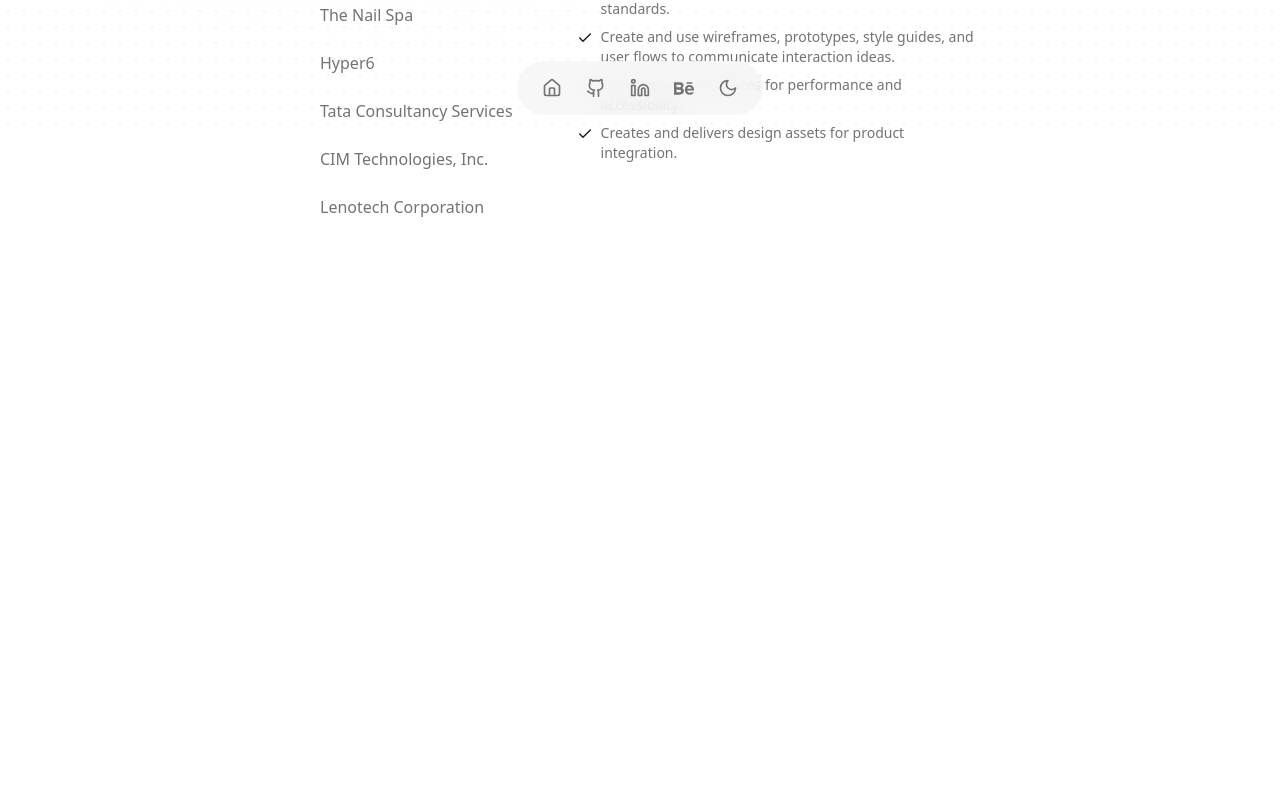
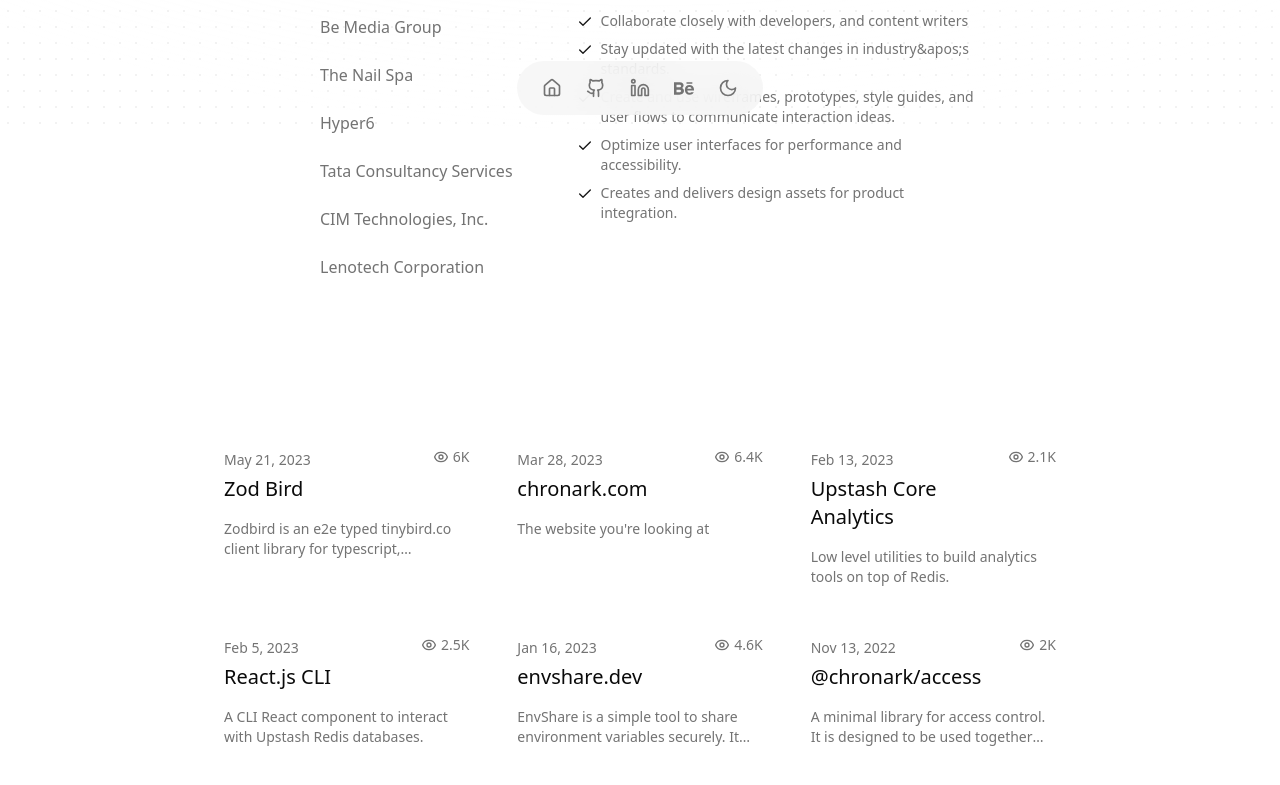
Before and after one commit to icandrew/portfolio, a Next.js app: page / in a window 1280 px wide. Shown: the part 669-1454 px from the top of the page. Before the commit the page ends 1024 px from the top, so only its background shows below. Built offline with nearby package versions, Linux system fonts and the light colour scheme.

Commit message:
Added magic-card effect (unused)

```diff
--- a/app/page.tsx
+++ b/app/page.tsx
@@ -2,6 +2,7 @@
 import { Portfolio } from "@/components/portfolio"
 import { Background } from "@/components/ui/background-pattern"
 import { AnimatedModalDemo } from "@/components/animated-modal-demo"
+import ProjectGrid from "@/components/project-grid"
 
 export default function HomePage() {
   return (
@@ -16,9 +17,10 @@
           <div className="flex justify-center md:justify-end px-4 md:px-0 pt-4">
             <AnimatedModalDemo />
           </div>
-        </div>
-        <div className="py-16">
-          <Portfolio />
+          <div className="space-y-16 py-16">
+            <Portfolio />
+            <ProjectGrid />
+          </div>
         </div>
       </div>
       <NavLinks />
--- /dev/null
+++ b/components/project-grid.tsx
@@ -0,0 +1,97 @@
+interface Project {
+  title: string
+  date: string
+  views: string
+  description: string
+  slug: string
+}
+
+export default function ProjectGrid() {
+  const projects: Project[] = [
+    {
+      title: "Zod Bird",
+      date: "May 21, 2023",
+      views: "6K",
+      description: "Zodbird is an e2e typed tinybird.co client library for typescript, leveraging zod for type safety and transformations",
+      slug: "zod-bird"
+    },
+    {
+      title: "chronark.com",
+      date: "Mar 28, 2023",
+      views: "6.4K",
+      description: "The website you're looking at",
+      slug: "chronark-com"
+    },
+    {
+      title: "Upstash Core Analytics",
+      date: "Feb 13, 2023",
+      views: "2.1K",
+      description: "Low level utilities to build analytics tools on top of Redis.",
+      slug: "upstash-core-analytics"
+    },
+    {
+      title: "React.js CLI",
+      date: "Feb 5, 2023",
+      views: "2.5K",
+      description: "A CLI React component to interact with Upstash Redis databases.",
+      slug: "react-js-cli"
+    },
+    {
+      title: "envshare.dev",
+      date: "Jan 16, 2023",
+      views: "4.6K",
+      description: "EnvShare is a simple tool to share environment variables securely. It uses AES-GCM to encrypt your data before sending it to the server. The encryption key never leaves your browser.",
+      slug: "envshare-dev"
+    },
+    {
+      title: "@chronark/access",
+      date: "Nov 13, 2022",
+      views: "2K",
+      description: "A minimal library for access control. It is designed to be used together with opaque access tokens by providing a simple interface to define roles",
+      slug: "chronark-access"
+    }
+  ]
+
+  return (
+    <div className="grid grid-cols-1 md:grid-cols-2 lg:grid-cols-3 gap-4 p-4">
+      {projects.map((project) => (
+        <a
+          key={project.slug}
+          href={`/projects/${project.slug}`}
+          className="block p-4 rounded-lg bg-card hover:bg-muted transition-colors"
+        >
+          <div className="flex justify-between items-start mb-4">
+            <div className="space-y-1">
+              <span className="text-muted-foreground text-sm">{project.date}</span>
+              <h2 className="text-xl font-medium text-foreground">{project.title}</h2>
+            </div>
+            <div className="flex items-center text-muted-foreground text-sm">
+              <svg
+                className="w-4 h-4 mr-1"
+                fill="none"
+                stroke="currentColor"
+                viewBox="0 0 24 24"
+                xmlns="http://www.w3.org/2000/svg"
+              >
+                <path
+                  strokeLinecap="round"
+                  strokeLinejoin="round"
+                  strokeWidth={2}
+                  d="M15 12a3 3 0 11-6 0 3 3 0 016 0z"
+                />
+                <path
+                  strokeLinecap="round"
+                  strokeLinejoin="round"
+                  strokeWidth={2}
+                  d="M2.458 12C3.732 7.943 7.523 5 12 5c4.478 0 8.268 2.943 9.542 7-1.274 4.057-5.064 7-9.542 7-4.477 0-8.268-2.943-9.542-7z"
+                />
+              </svg>
+              {project.views}
+            </div>
+          </div>
+          <p className="text-muted-foreground text-sm line-clamp-2">{project.description}</p>
+        </a>
+      ))}
+    </div>
+  )
+}
--- /dev/null
+++ b/components/ui/magic-card.tsx
@@ -0,0 +1,92 @@
+"use client";
+
+import React, { useCallback, useEffect, useRef } from "react";
+import { motion, useMotionTemplate, useMotionValue } from "framer-motion";
+
+import { cn } from "@/lib/utils";
+
+export interface MagicCardProps extends React.HTMLAttributes<HTMLDivElement> {
+  gradientSize?: number;
+  gradientColor?: string;
+  gradientOpacity?: number;
+}
+
+export function MagicCard({
+  children,
+  className,
+  gradientSize = 200,
+  gradientColor = "#262626",
+  gradientOpacity = 0.8,
+}: MagicCardProps) {
+  const cardRef = useRef<HTMLDivElement>(null);
+  const mouseX = useMotionValue(-gradientSize);
+  const mouseY = useMotionValue(-gradientSize);
+
+  const handleMouseMove = useCallback(
+    (e: MouseEvent) => {
+      if (cardRef.current) {
+        const { left, top } = cardRef.current.getBoundingClientRect();
+        const clientX = e.clientX;
+        const clientY = e.clientY;
+        mouseX.set(clientX - left);
+        mouseY.set(clientY - top);
+      }
+    },
+    [mouseX, mouseY],
+  );
+
+  const handleMouseOut = useCallback(
+    (e: MouseEvent) => {
+      if (!e.relatedTarget) {
+        document.removeEventListener("mousemove", handleMouseMove);
+        mouseX.set(-gradientSize);
+        mouseY.set(-gradientSize);
+      }
+    },
+    [handleMouseMove, mouseX, gradientSize, mouseY],
+  );
+
+  const handleMouseEnter = useCallback(() => {
+    document.addEventListener("mousemove", handleMouseMove);
+    mouseX.set(-gradientSize);
+    mouseY.set(-gradientSize);
+  }, [handleMouseMove, mouseX, gradientSize, mouseY]);
+
+  useEffect(() => {
+    document.addEventListener("mousemove", handleMouseMove);
+    document.addEventListener("mouseout", handleMouseOut);
+    document.addEventListener("mouseenter", handleMouseEnter);
+
+    return () => {
+      document.removeEventListener("mousemove", handleMouseMove);
+      document.removeEventListener("mouseout", handleMouseOut);
+      document.removeEventListener("mouseenter", handleMouseEnter);
+    };
+  }, [handleMouseEnter, handleMouseMove, handleMouseOut]);
+
+  useEffect(() => {
+    mouseX.set(-gradientSize);
+    mouseY.set(-gradientSize);
+  }, [gradientSize, mouseX, mouseY]);
+
+  return (
+    <div
+      ref={cardRef}
+      className={cn(
+        "group relative flex size-full overflow-hidden rounded-xl bg-neutral-100 dark:bg-neutral-900 border text-black dark:text-white",
+        className,
+      )}
+    >
+      <div className="relative z-10">{children}</div>
+      <motion.div
+        className="pointer-events-none absolute -inset-px rounded-xl opacity-0 transition-opacity duration-300 group-hover:opacity-100"
+        style={{
+          background: useMotionTemplate`
+            radial-gradient(${gradientSize}px circle at ${mouseX}px ${mouseY}px, ${gradientColor}, transparent 100%)
+          `,
+          opacity: gradientOpacity,
+        }}
+      />
+    </div>
+  );
+}
--- a/package.json
+++ b/package.json
@@ -16,7 +16,7 @@
     "@tabler/icons-react": "^3.22.0",
     "class-variance-authority": "^0.7.1",
     "clsx": "^2.1.1",
-    "framer-motion": "^11.11.17",
+    "framer-motion": "^11.15.0",
     "lucide-react": "^0.456.0",
     "next": "15.0.3",
     "next-themes": "^0.4.3",
```
Also changed, not shown: 1 other file (tests, documents, lock files or other folders).
